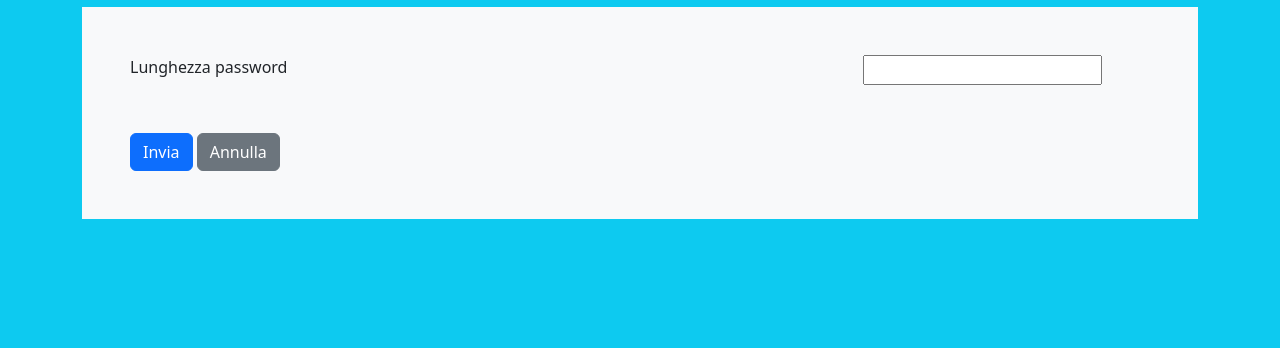
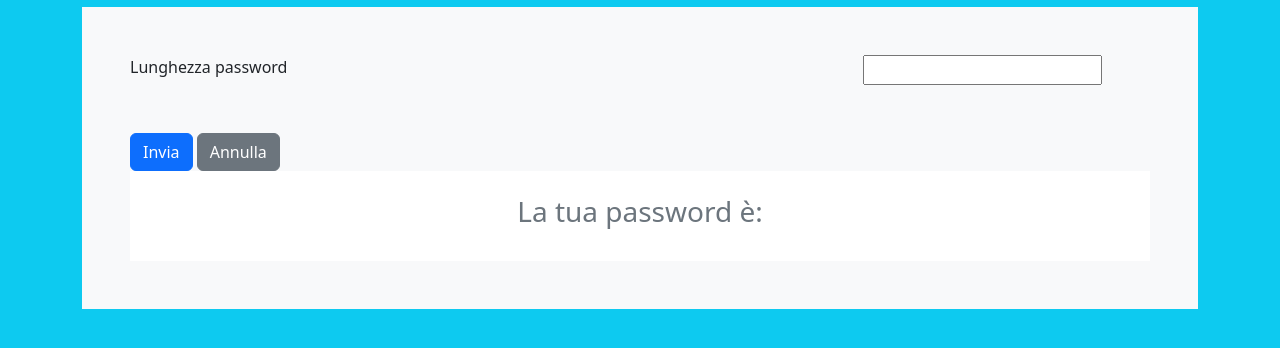
Before and after one commit to Danielateresa/php-strong-password-generator, a PHP site: page / in a window 1280 px wide. Shown: the part 183-531 px from the top of the page. Run offline with PHP 8.4, Linux system fonts and the light colour scheme; data that the repository does not hold is empty.

Commit message:
Added some style

```diff
--- a/index.php
+++ b/index.php
@@ -37,7 +37,7 @@ if (isset($_GET['passwordLen'])) {
 
     $finalPassword = passwordGenerator($_GET['passwordLen']);
     //var_dump($finalPassword);
-    echo $finalPassword;
+    //echo $finalPassword;
 };
 ?>
 
@@ -81,6 +81,12 @@ if (isset($_GET['passwordLen'])) {
                 </div>
             </form>
 
+            <div class="result_box bg-white p-4 text-secondary">
+                <h3>La tua password è:</h3>
+                <h4><?php echo $finalPassword ?></h4>
+
+            </div>
+
         </main>
         <!-- /.site_main -->
     </div>
```
